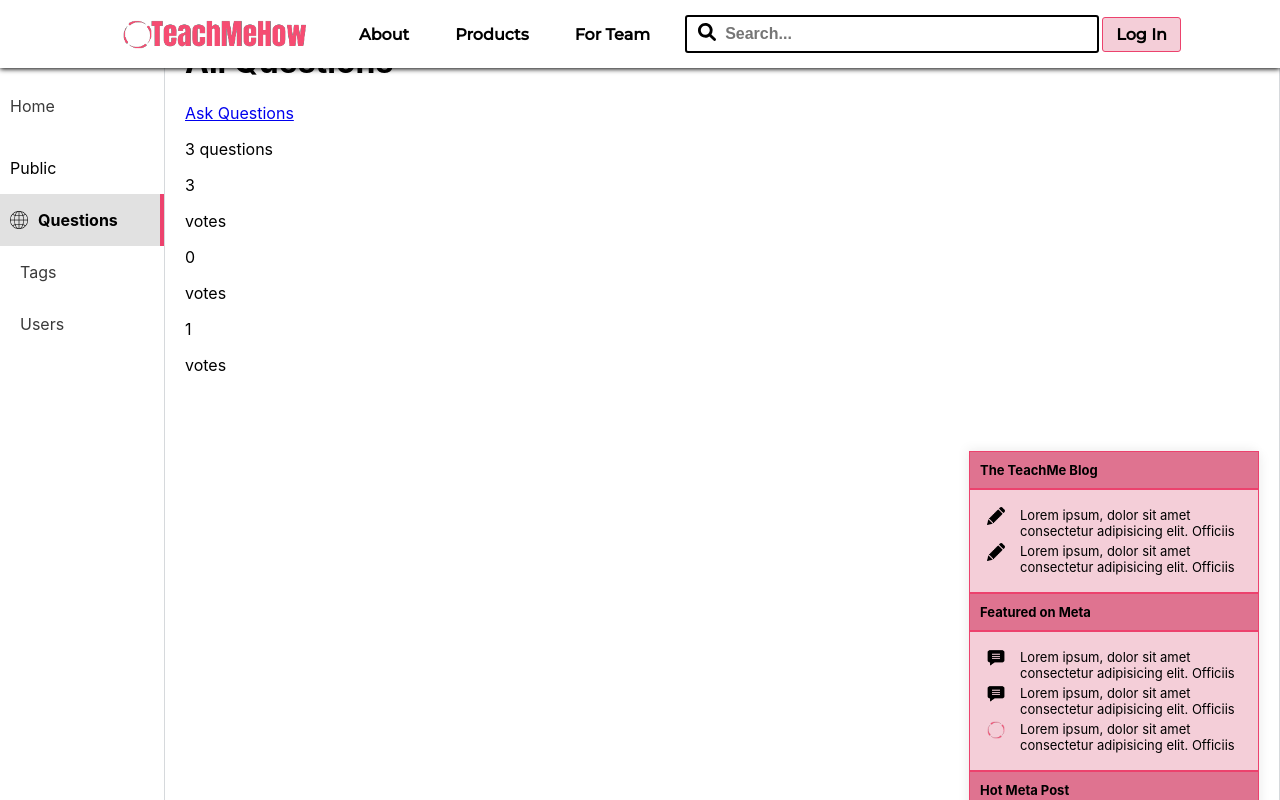
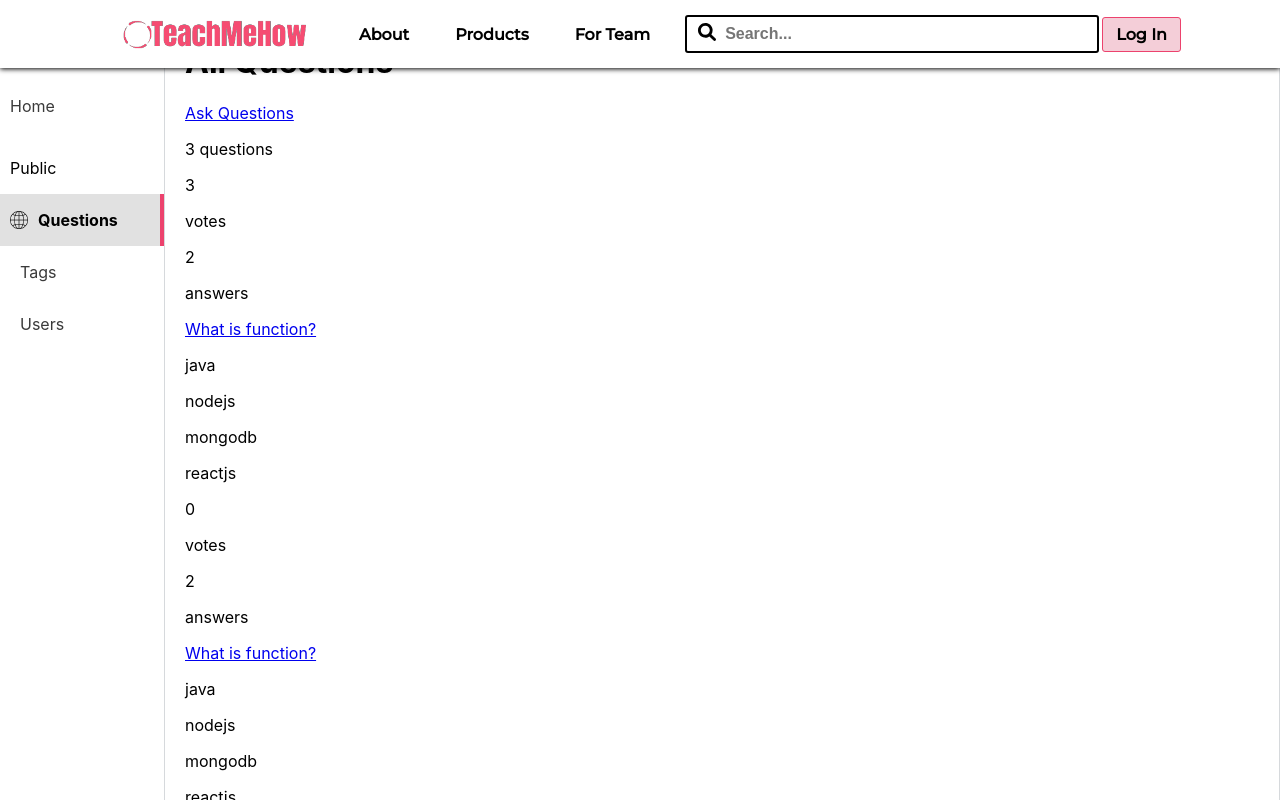
Before and after one commit to anujak1802/Stackoverflow-Clone, a React (Create React App) app in the folder client/: page /Questions in a window 1280 px wide. Shown: the top 800 px of the page. Built offline with nearby package versions, Linux system fonts and the light colour scheme.

Commit message:
tags added

```diff
--- a/client/src/components/HomeMainbar/Questions.jsx
+++ b/client/src/components/HomeMainbar/Questions.jsx
@@ -1,4 +1,5 @@
 import React from 'react'
+import { Link } from 'react-router-dom'
 
 const Questions = ({question}) => {
   return (
@@ -7,6 +8,20 @@ const Questions = ({question}) => {
             <p>{question.votes}</p>
             <p>votes</p>
         </div>
+        <div className="display-votes-container">
+            <p>{question.noOfAnswers}</p>
+            <p>answers</p>
+        </div>
+        <div className="display-questions-details">
+          <Link to={`/Questions/${question.id}`} className='question-title-link'>{question.QuestionTitle}</Link>
+          <div className="display-tags-time">
+            {
+              question.questionTags.map((tag)=>(
+                <p key={tag}>{tag}</p>
+              ))
+            }
+          </div>
+        </div>
     </div>
   )
 }
```
